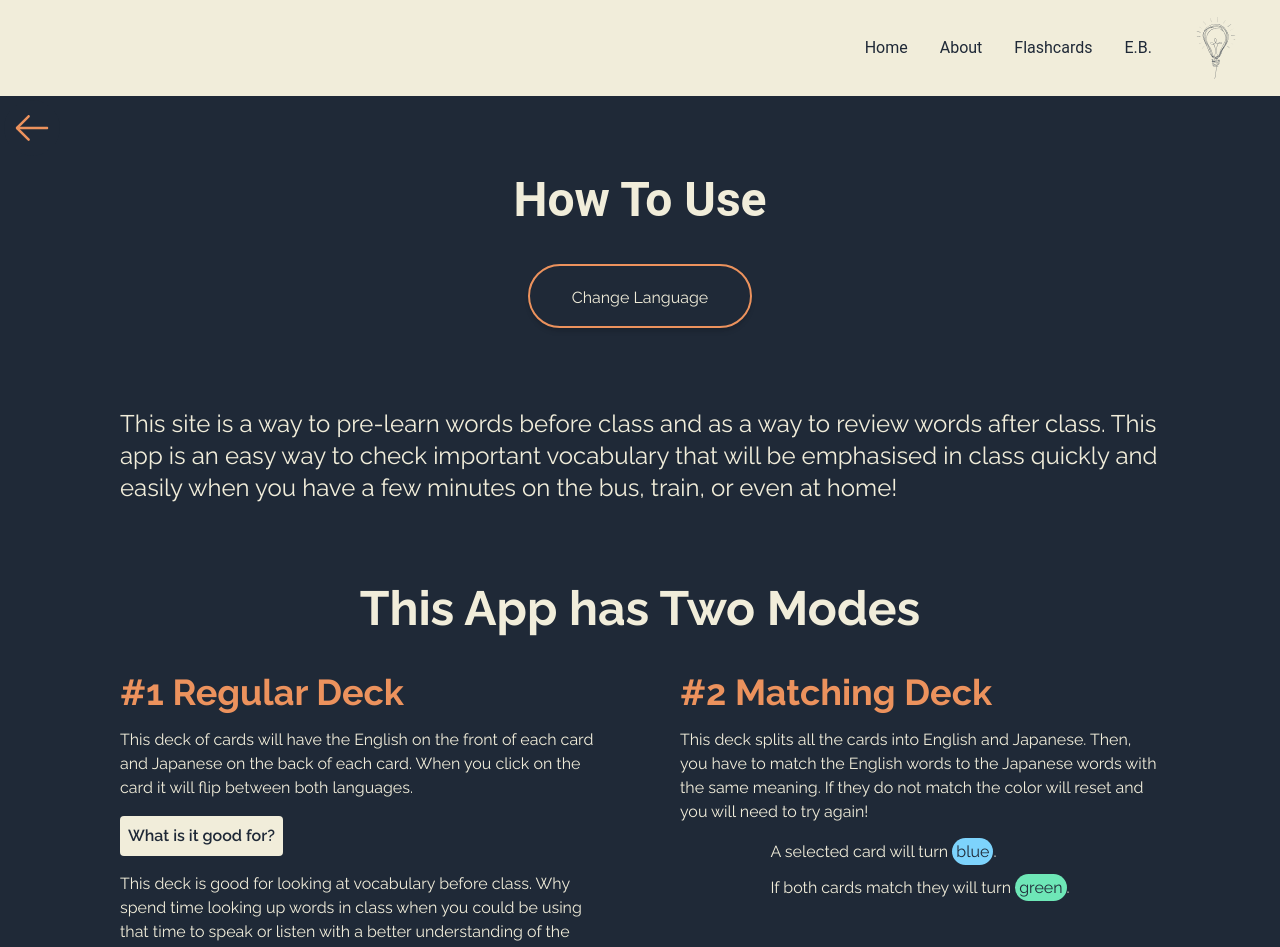
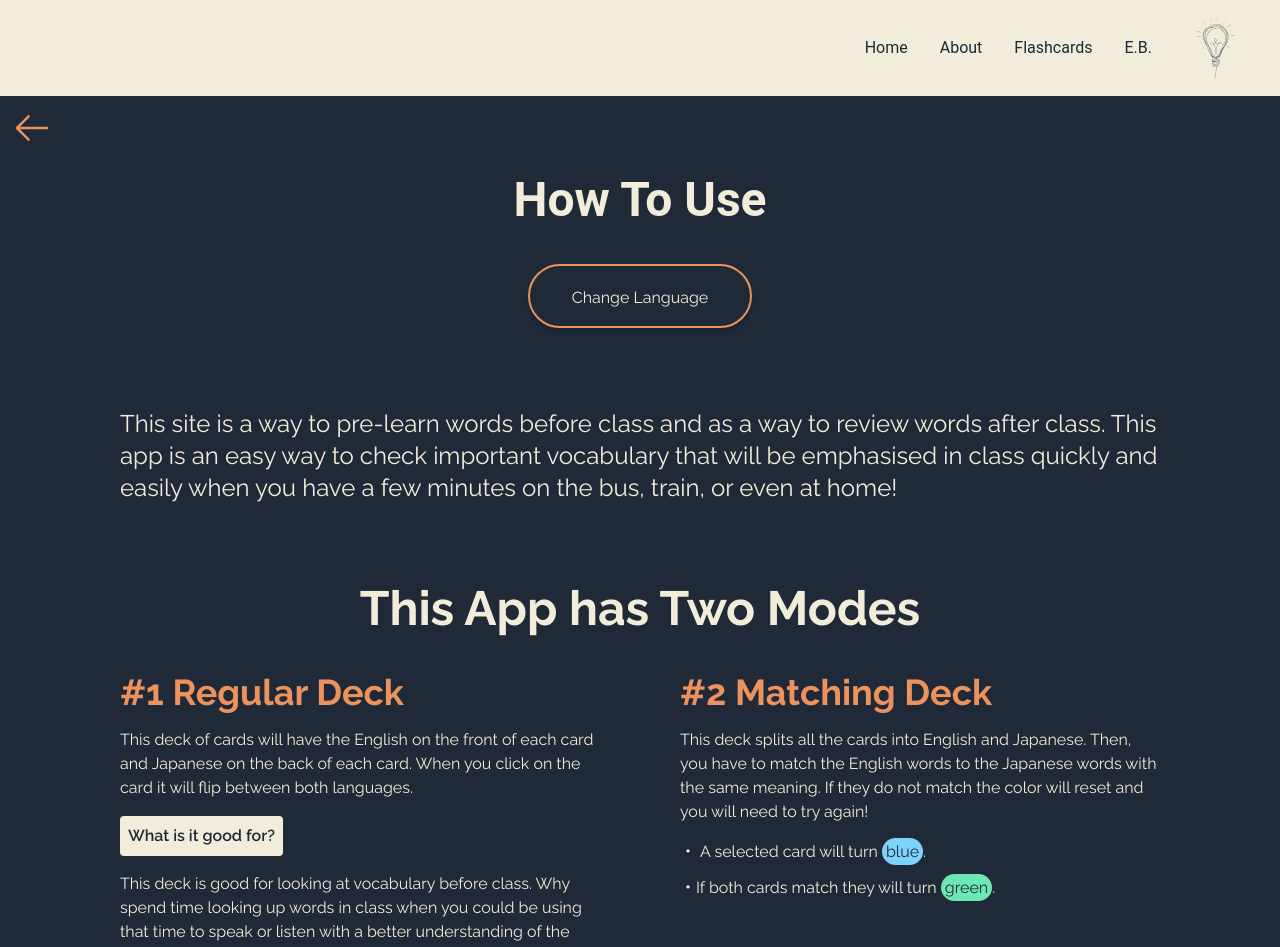
Before and after one commit to Edward-Stalley/Flashcard-App-2022-Version-2.0, a Next.js app in the folder client/: page /About in a window 1280 px wide. Shown: the top 947 px of the page. Built offline with nearby package versions, Linux system fonts and the light colour scheme.

Commit message:
Design Tweaks

```diff
--- a/client/pages/About/index.tsx
+++ b/client/pages/About/index.tsx
@@ -109,25 +109,25 @@ export default function About() {
                 to the Japanese words with the same meaning. If they do not match the color will reset and you will need to try again!`
                     : `このデッキは、すべてのカードを英語と日本語に分割します。そして、同じ意味の英単語と日本語をマッチさせます。一致しない場合は、色がリセットされ、再挑戦する必要があります。`}
                 </p>
-                <div className=" mb-20 mobile:justify-start flex justify-center">
-                  <div className="flex flex-col gap-3">
+                <div className=" mb-20 mobile:justify-start flex ">
+                  <div className="  flex flex-col gap-3 ">
                     <div>
                       {isEnglish ? (
                         <h3>
-                          A selected card will turn{" "}
-                          <span className="rounded-full dark:text-bd-1 bg-mc-b p-1"> blue</span>.
+                          ・ A selected card will turn{" "}
+                          <span className=" rounded-full dark:text-bd-1 bg-mc-b p-1"> blue</span>.
                         </h3>
                       ) : (
                         <h3>
                           選択したカードは <span className="rounded-full dark:text-bd-1 bg-mc-b p-1">青</span>
-                          .くなります。
+                          くなります。
                         </h3>
                       )}
                     </div>
                     <div>
                       {isEnglish ? (
                         <h3>
-                          If both cards match they will turn{" "}
+                          ・If both cards match they will turn{" "}
                           <span className="rounded-full dark:text-bd-1  bg-mc-g p-1">green</span>.
                         </h3>
                       ) : (
```
